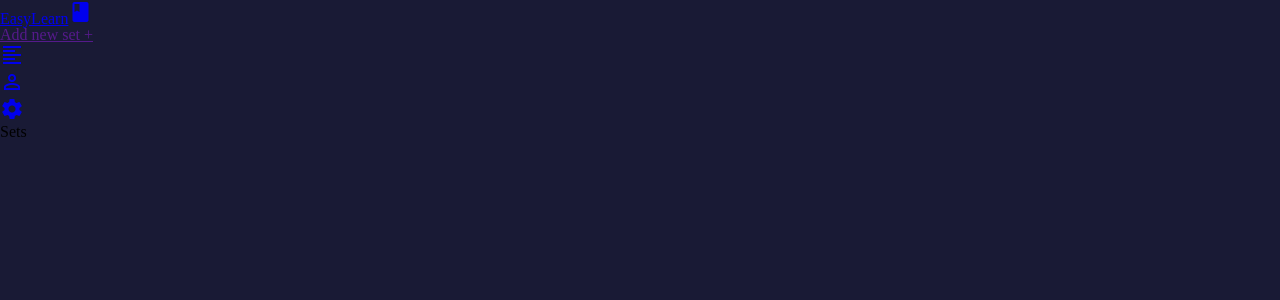
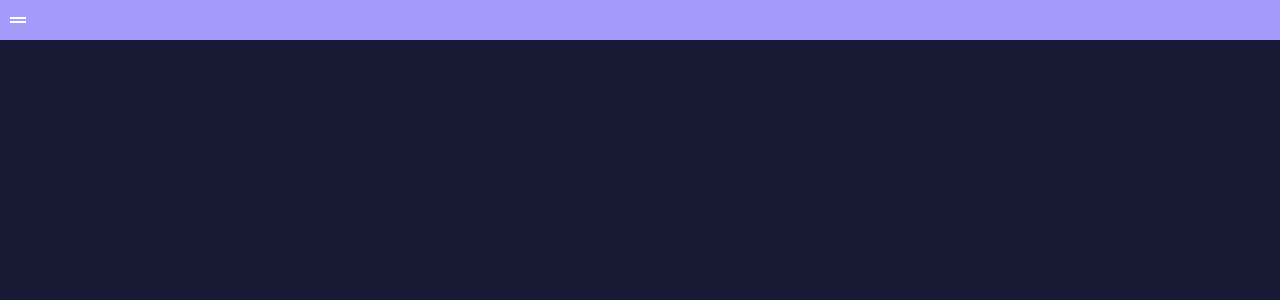
Before and after one commit to Muloversic/easy-learn-React-, a React (Create React App) app: page /sets in a window 1280 px wide. Shown: the top 300 px of the page. Built offline with nearby package versions, Linux system fonts and the light colour scheme.

Commit message:
added button markup for burger menu

```diff
--- a/src/App.js
+++ b/src/App.js
@@ -18,9 +18,15 @@ function App() {
       icon: "settings",
     },
   ];
+
   const links = [
+    //value should be string
     {
       value: "EasyLearn",
+      href: "/",
+    },
+    {
+      value:'',
       href: "/",
       icon: "book",
     },
@@ -39,44 +45,7 @@ function App() {
       },
     },
   ];
-  // const links = [
-  //   {
-  //     value: "EasyLearn",
-  //     href: "/",
-  //     icon: "",
-  //   },
-  //   {
-  //     value: {
-  //       settings: "settings",
-  //       profile: "profile",
-  //       new: "add new set +",
-  //     },
-  //     href: {
-  //       settings: "settings",
-  //       profile: "profile",
-  //       new: "/",
-  //     },
-  //   },
-  //   {
-  //     submenu: {
-  //       sets: {
-  //         value: "sets",
-  //         href: "/",
-  //         icon: "",
-  //       },
-  //       profile: {
-  //         value: "profile",
-  //         href: "/profile",
-  //         icon: "",
-  //       },
-  //       settings: {
-  //         value: "settings",
-  //         href: "/settings",
-  //         icon: "",
-  //       },
-  //     },
-  //   },
-  // ];
+
   return (
     <div className="App">
       <Router>
--- a/src/components/Header.js
+++ b/src/components/Header.js
@@ -4,7 +4,7 @@ export default function Header({ links, subLinks }) {
     return (
       <li className="navigation__item">
         <a href={links.href} className="navigation__link">
-          <i className="large material-icons">{links.icon}</i>
+          <i className=" material-icons">{links.icon}</i>
         </a>
       </li>
     );
@@ -31,7 +31,7 @@ export default function Header({ links, subLinks }) {
       <li className="navigation__item">
         <a href={href} className="navigation__link">
           {title}
-          <i className="large material-icons">{icon}</i>
+          <i className="smaterial-icons">{icon}</i>
         </a>
       </li>
     );
@@ -40,6 +40,9 @@ export default function Header({ links, subLinks }) {
   return (
     <header className="header">
       <nav className="header__navigation navigation">
+        <div className="navigation__burger">
+          <button className="material-icons navigation__burger-handle">drag_handle</button>
+        </div>
         <ul className="navigation__list">
           {linkItems}
           <li className="navigation__item">
--- a/src/scss/sets.scss
+++ b/src/scss/sets.scss
@@ -1,10 +1,45 @@
 $base-color: #191A35;
+$white: #fff;
 .header{
 
 }
 .navigation{
-    &__list{}
-    &__sublist{}
-    &__item{}
-    &__link{}
+  display: flex;
+  justify-content: center;
+    &__burger{
+        // display: none;
+        display: flex;
+        align-items: center;
+        position: fixed;
+        top: 0;
+        left: 0;
+        width: 100%;
+        height: 40px;
+        background-color: rgb(164, 155, 252);
+        &-handle{
+            color: $white;
+            border: none;
+            background-color: transparent;
+            cursor: pointer;
+        }
+    }
+    &__list{
+        display: flex;
+        align-items: center;
+    }
+    &__sublist{
+        display: flex;
+        align-items: center;
+    }
+    &__item{
+        color: $white;
+        display: none;
+        &--burger{
+            display: block;
+            position: absolute;
+        }
+    }
+    &__link{
+        color: inherit;
+    }
 }
```
